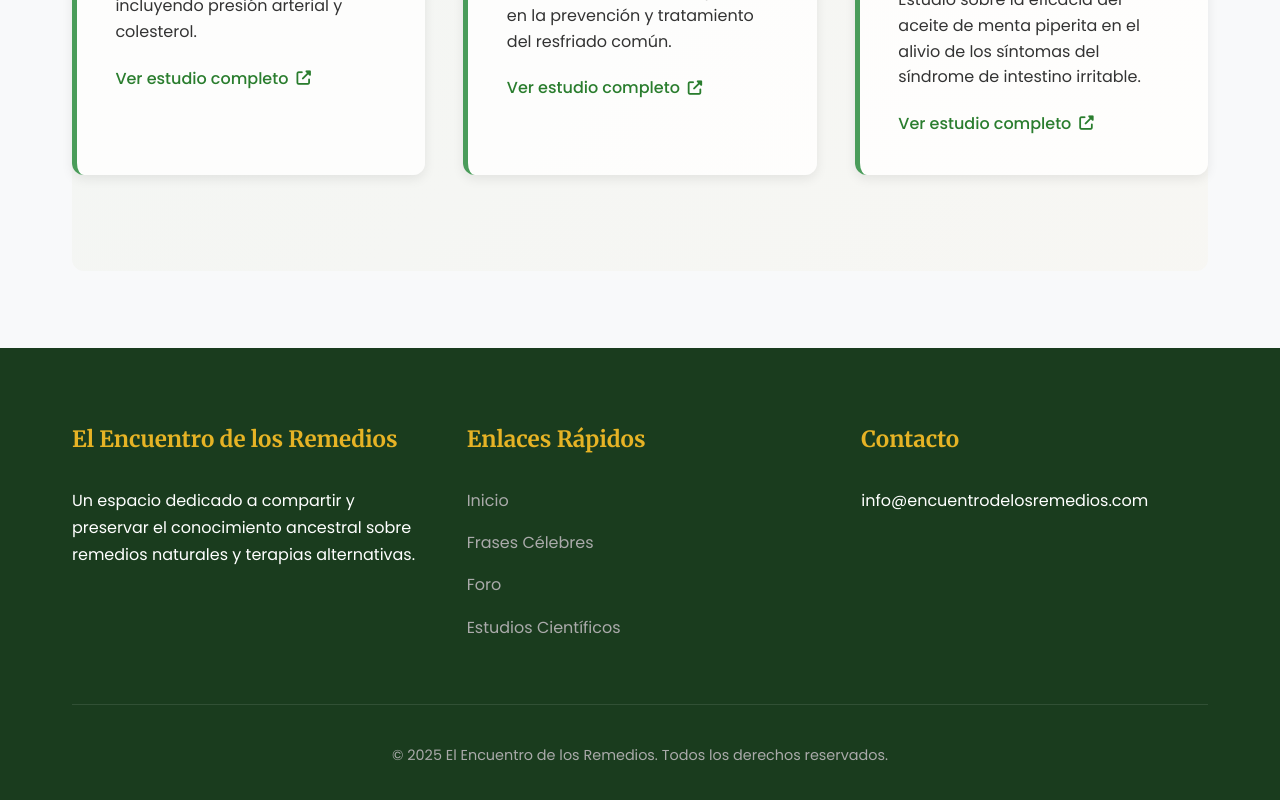
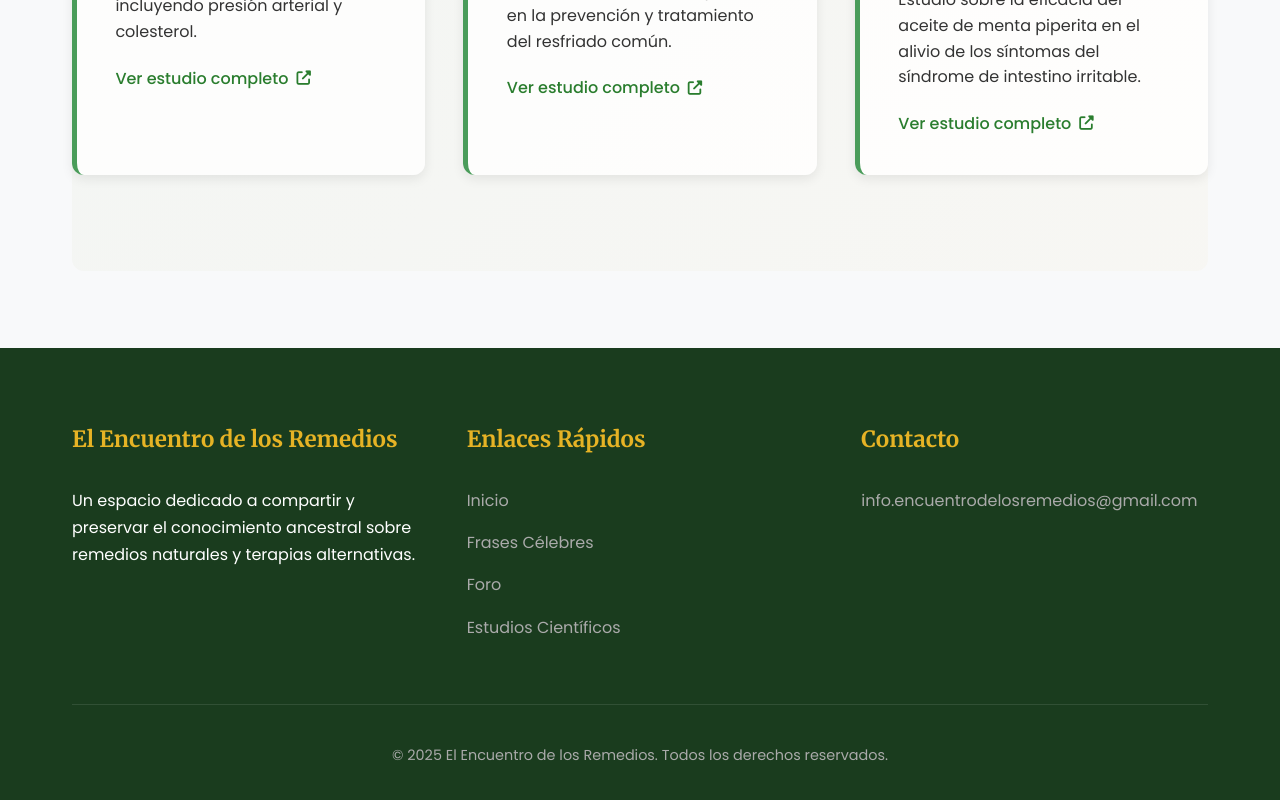
Before and after one commit to pensamientoincansable/El-encuentro-de-los-remedios, a plain HTML site: page index.html in a window 1280 px wide. Shown: the part 4649-5449 px from the top of the page. Drawn offline with Linux system fonts and the light colour scheme.

Commit message:
Update index.html

```diff
--- a/index.html
+++ b/index.html
@@ -1055,7 +1055,7 @@
                 </div>
                 <div class="footer-section">
                     <h3>Contacto</h3>
-                    <p>info@encuentrodelosremedios.com</p>
+                    <p><a href="mailto:info.encuentrodelosremedios@gmail.com">info.encuentrodelosremedios@gmail.com</a></p>
                     <!-- Teléfono eliminado según solicitud -->
                 </div>
             </div>
```
